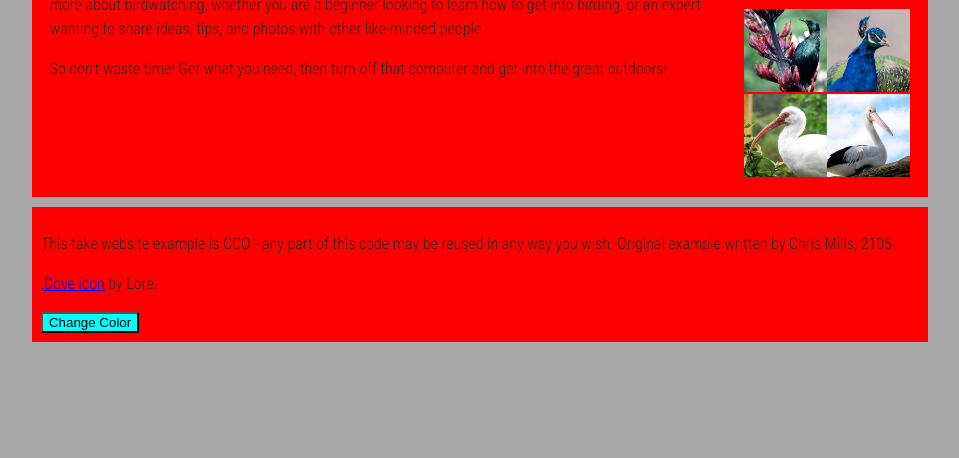
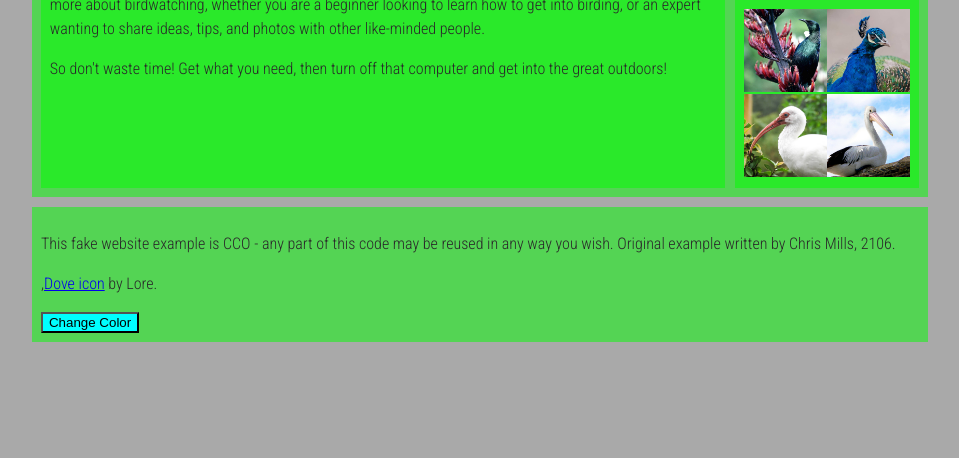
Before and after one commit to Mjtoffey/birdwatching, a plain HTML site: page index.html in a window 1280 px wide. Shown: the part 342-800 px from the top of the page, without its empty margins (160-1119 px from the left). Drawn offline with Linux system fonts and the light colour scheme.

Commit message:
adjusted style sheet

```diff
--- a/stylesheet.css
+++ b/stylesheet.css
@@ -2,11 +2,13 @@ html, body {
   margin: 0;
   padding: 0;
 }
+
 html {
   font-size: 10px;
   background-color: #a9a9a9;
 }
-body{
+
+body {
   width: 70%;
   min-width: 800px;
   margin: 0 auto;
@@ -15,22 +17,27 @@ h1, h2, h3 {
   font-family: 'Cinzel Decorative', cursive;
   color: #2a2a2a;
 }
+
 p, input, li {
   font-family: 'Roboto Condensed', sans-serif;
   color: #2a2a2a;
 }
+
 h1 {
   font-size: 4rem;
   text-align: center;
   text-shadow: 2px 2px 10px black;
 }
+
 h2 {
   font-size: 3rem;
   text-align: center;
 }
+
 h3 {
   font-size: 2.2rem;
 }
+
 p, li {
   font-size: 1.6rem;
   line-height: 1.5;
@@ -40,40 +47,48 @@ header {
   display: flex;
   flex-flow: row wrap;
 }
+
 body > * {
   background-color: red;
   padding: 1%;
 }
+
 main, header, nav, article, aside, footer, section {
-  background-color: rbga(0,255,0,0.5);
+  background-color: rgba(0,255,0,0.5);
   padding: 1%;
 }
+
 h1 {
   flex: 5;
   text-transform: uppercase;
 }
+
 header img {
   display: block;
   height: 60px;
   padding-top: 20.15px;
 }
+
 nav {
   height: 50px;
   flex: 100%;
   display: flex;
 }
+
 nav ul {
   padding: 0;
   list-style-type: none;
   flex: 2;
   display: flex;
 }
+
 nav li {
   display: inline;
   text-align: center;
   flex: 1;
 }
-nav a,  nav span {
+
+nav a, nav span {
   display: inline-block;
   font-size: 2rem;
   height: 3rem;
@@ -81,26 +96,32 @@ nav a,  nav span {
   text-transform: uppercase;
   text-decoration: none;
   color: black;
+
 }
 main {
   display: flex;
 }
+
 article, section {
   flex: 4;
 }
+
 aside {
-flex: 1;
-margin-left: 10px;
-padding: 1%;
+  flex: 1;
+  margin-left: 10px;
+  padding: 1%;
 }
+
 aside a {
   display: block;
   float: left;
   width: 50%;
 }
+
 aside img {
   max-width: 100%;
 }
+
 footer {
   margin-top: 10px;
 }
```
